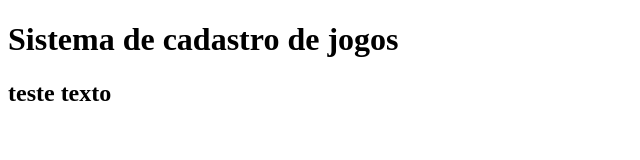
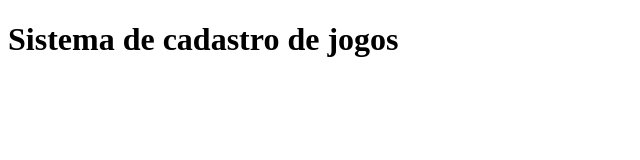
Before and after one commit to benit3s/sistema-de-cadastro, a plain HTML site: page index.html in a window 1280 px wide. Shown: the whole page, without its empty margins (0-640 px from the left). Drawn offline with Linux system fonts and the light colour scheme.

Commit message:
voltando arquivos

```diff
--- a/app.js
+++ b/app.js
@@ -1,5 +1 @@
 console.log("Rodando o sistema de gerencimaneto de jogos")
-console.log("ai ai ai")
-//nova alteração
-
-// nova alteração no github
--- a/index.html
+++ b/index.html
@@ -8,7 +8,6 @@
 </head>
 <body>
     <h1>Sistema de cadastro de jogos</h1>
-    <h2>teste texto</h2>
     <script src="app.js"></script>
 </body>
 </html>
```
